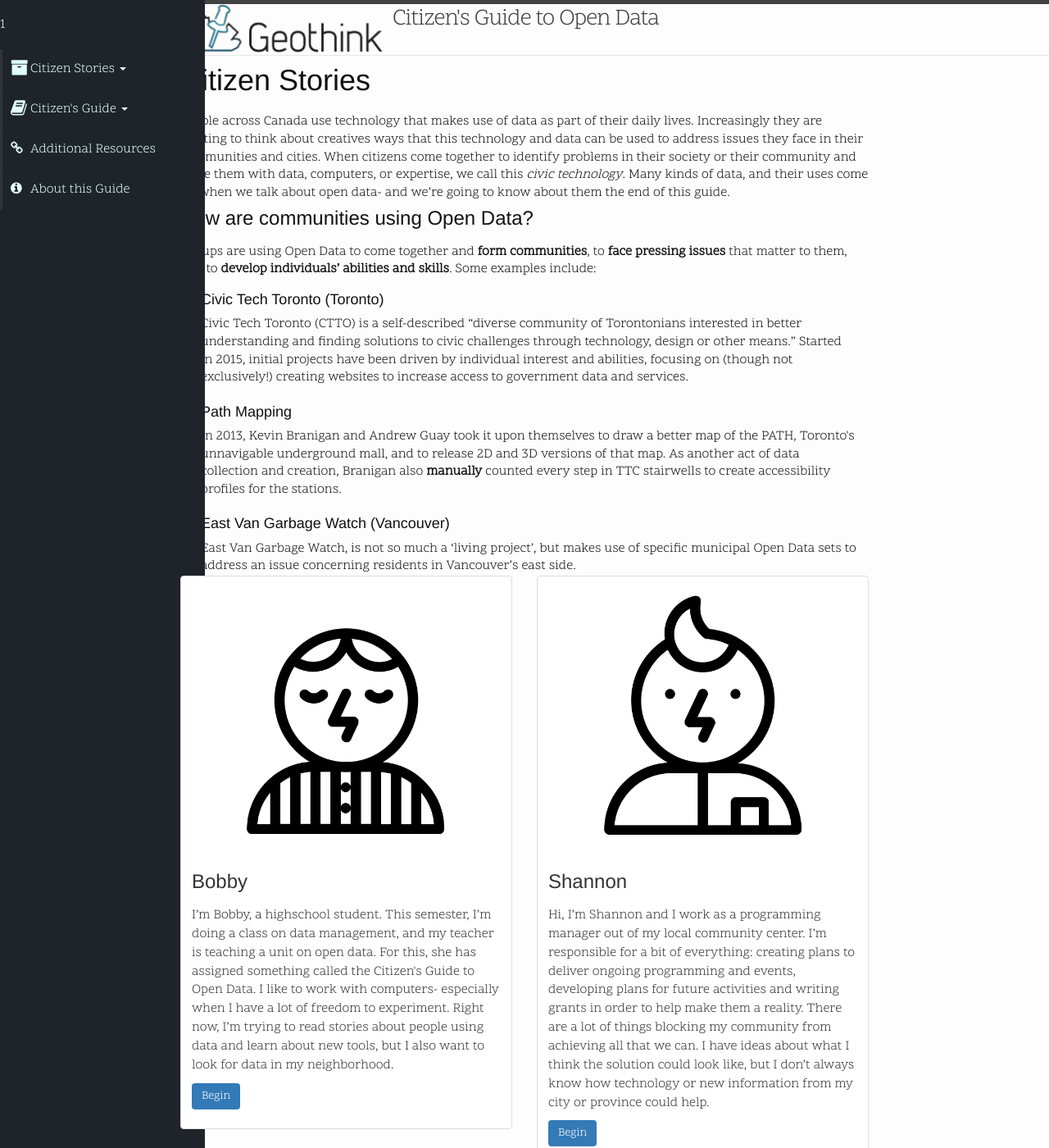
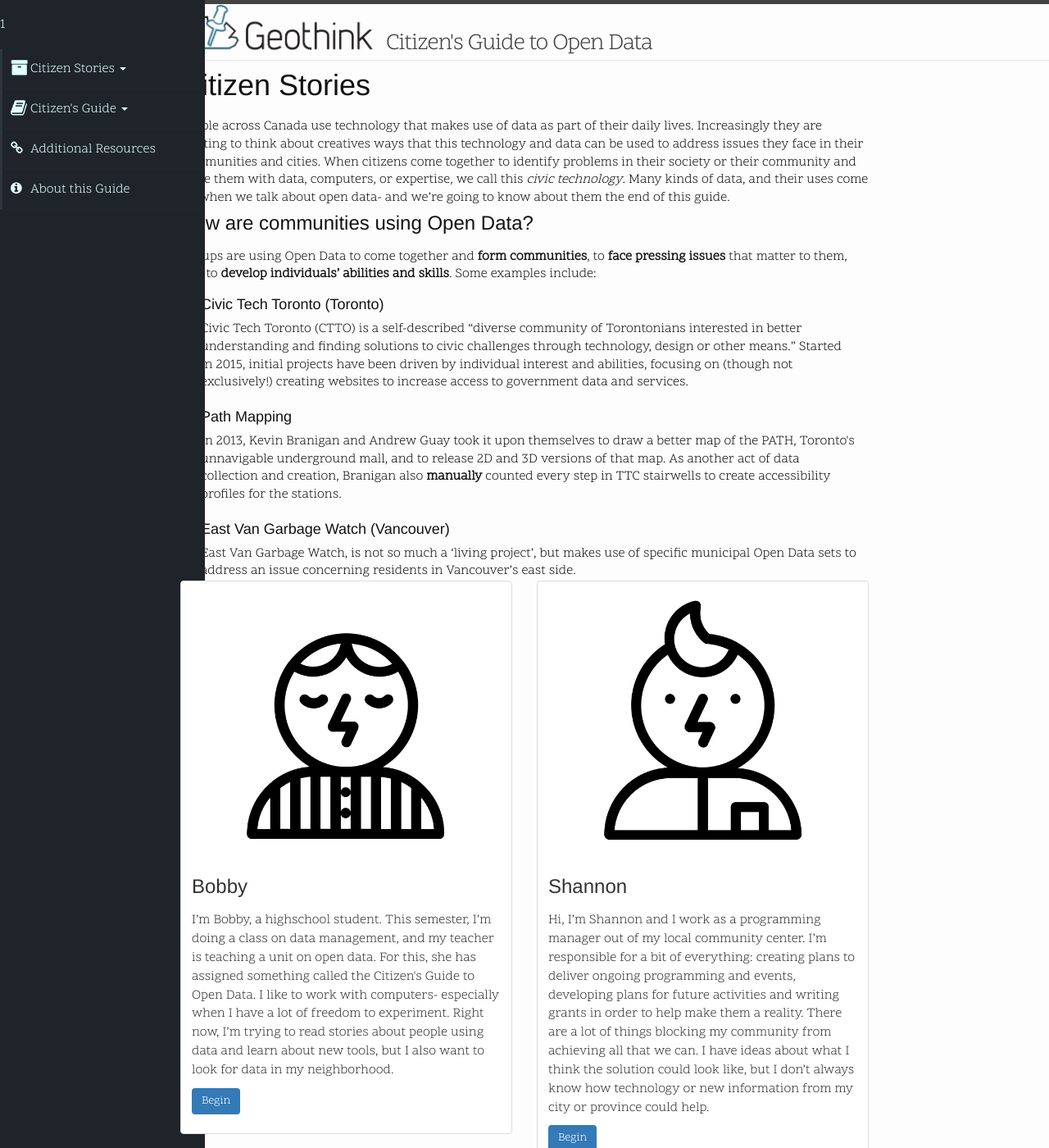
Before and after one commit to citizens-guide-open-data/citizens-guide-open-data.github.io, a Jekyll site: the page built from index.html, in a window 1280 px wide and 1400 px high. Shown: the whole window at 82% size. Built offline with Jekyll 4.4.1, drawn with Linux system fonts in a browser that asks for light colours.

Commit message:
add in div for vertical align in title

```diff
--- a/_includes/header.html
+++ b/_includes/header.html
@@ -1,10 +1,12 @@
 <header class="site-header">
-
   <div class="wrapper">
-    <a class="site-title-block" href="{{ site.baseurl }}/" alt="{{ site.title }}">
-      <img class="site-logo" src="{{ '/images/geothink_logo.png' | prepend: site.baseurl }}" width="30%"/><div class="site-title">{{ site.title }}</div>
-    </a>
-
+    <div class="title-wrapper">
+      <div class="title-aligner"></div>
+      <a href="{{ site.baseurl }}/" alt="{{ site.title }}">
+        <img class="site-logo" src="{{ '/images/geothink_logo.png' | prepend: site.baseurl }}" width="30%"/>
+        <span class="site-title">{{ site.title }}
+        </span>
+      </a>
+    </div>
   </div>
-
 </header>
--- a/_sass/_layout.scss
+++ b/_sass/_layout.scss
@@ -8,14 +8,13 @@
     position: relative;
 }
 
-.site-title-block {
-    float: left;
-    vertical-align: bottom;
-    // Positioning context for the mobile navigation icon
-    position: relative;
+.title-aligner {
+    display: inline-block;
+    height: 100%;
+    height: $spacing-unit * 2;
 }
 
-.site-title-block a, a:link, a:visited, a:active, a:hover {
+.site-title a, a:link, a:visited, a:active, a:hover {
     border:0!important;
     text-decoration: none;
 }
@@ -26,7 +25,6 @@
     letter-spacing: -1px;
     padding-left: 0.25em;
     vertical-align: bottom;
-    display: table-cell;
     min-width: 4em;
     &,
     &:visited {
@@ -36,8 +34,15 @@
 
 .site-logo {
     float: left;
+    vertical-align: bottom;
+    max-width: $spacing-unit * 8;
+    max-height: $spacing-unit * 2;
 }
 
+
+/**
+ * Site sidebar for navigation
+ */
 .site-nav {
     float: right;
     line-height: 56px;
```
